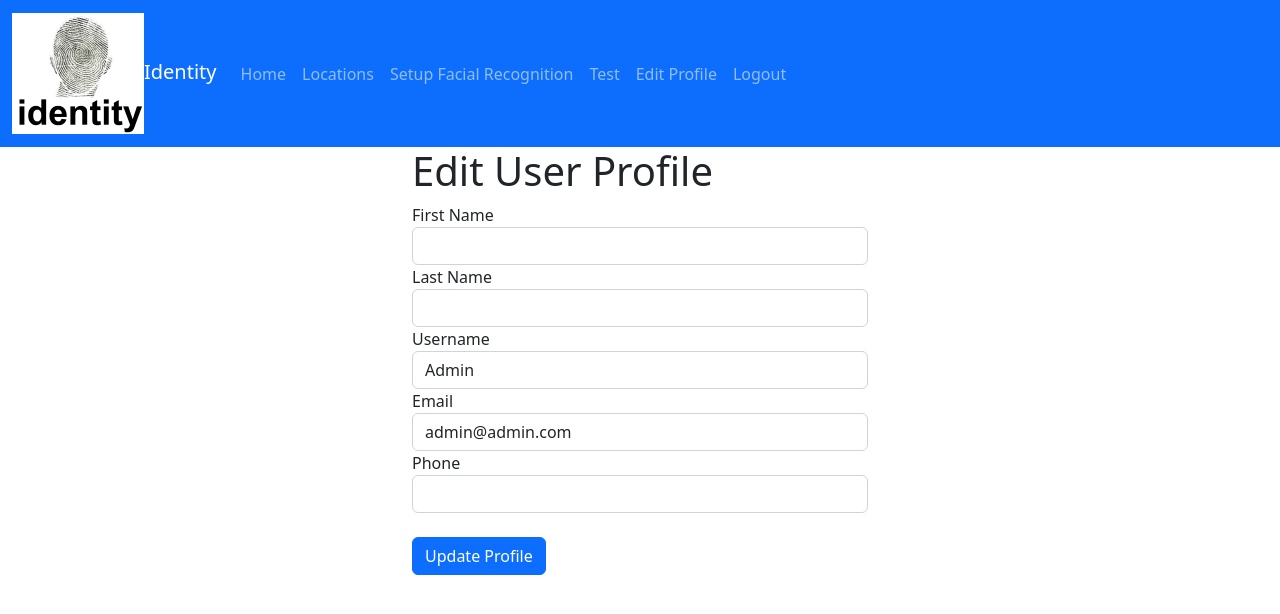
After one commit to Zsolt821201/iDentity-ml-fyp-py, a Django app: page /edit_user_profile/ in a window 1280 px wide. The commit adds this page. Shown: the top 614 px of the page. Run offline with Django 3.2, Linux system fonts and the light colour scheme; a user stored in the database is signed in.

Commit message:
Edit user profile is WIP

```diff
--- a/identity-django/identity/static/js/setup-facial-recognition.js
+++ b/identity-django/identity/static/js/setup-facial-recognition.js
@@ -40,6 +40,7 @@ function postImageToServer(imageBase64Encoding, imageNumber, csrfToken) {
     const options = {
         body: formData,
         method: "POST",
+        headers: headers
     }
 
 
--- a/identity-django/identity/templates/master.html
+++ b/identity-django/identity/templates/master.html
@@ -40,6 +40,9 @@
                 </li>
                 {% if user.is_authenticated %}
                 <li class="nav-item">
+                    <a class="nav-link" href="{% url 'edit_user_profile' %}">Edit Profile</a>
+                </li>
+                <li class="nav-item">
                     <a class="nav-link" href="{% url 'logout' %}">Logout</a>
                 </li>
                 {% else %}
--- /dev/null
+++ b/identity-django/identity/templates/user-accounts/edit-user-profile.html
@@ -0,0 +1,29 @@
+{%extends "master.html" %}
+
+{% block title %}{Edit User Profile }{% endblock %}
+
+{% block content %}
+
+<form method = "POST">
+  <div class="container" style="width: 30rem;">
+    <h1>Edit User Profile</h1>
+      <div class="form-group">
+          {% csrf_token %}
+          <label for="first_name">First Name</label>
+          <input type="text" class="form-control" name="first_name" value="{{user.first_name}}" required>
+          <label for="last_name">Last Name</label>
+          <input type="text" class="form-control" name="last_name" value="{{user.last_name}}" required>
+          <label for="username">Username</label>
+          <input type="text" class="form-control" name="username" value="{{user.username}}" required>
+          <label for="email">Email</label>
+          <input type="email" class="form-control" name="email" value="{{user.email}}" required>
+          <label for="telephone">Phone</label>
+          <input type="text" class="form-control" name="telephone" value="{{user.telephone}}" required>
+
+          <br/>
+          <button class="btn btn-primary" type="submit">Update Profile</button>
+      </div>
+  </div>
+</form>
+
+{%endblock%}
--- a/identity-django/identity/urls.py
+++ b/identity-django/identity/urls.py
@@ -1,6 +1,7 @@
 from django.urls import path
 from django.contrib.auth import views as auth_views
-from . import views
+from .import views
+from .views import UserEditView
 
 
 urlpatterns = [
@@ -12,4 +13,5 @@ urlpatterns = [
     path('setup-facial-recognition/', views.setup_facial_recognition, name='setup_facial_recognition'),
     path('test/', views.test, name='test'),
     path('upload-facial-data/', views.upload_facial_data, name="upload-facial-data"),
+    path('edit_user_profile/', UserEditView.as_view(), name="edit_user_profile"),
 ]
--- a/identity-django/identity/views.py
+++ b/identity-django/identity/views.py
@@ -1,14 +1,17 @@
 import cv2
+from django.urls import reverse_lazy
 from django.views.decorators.csrf import csrf_exempt
 from django.shortcuts import get_object_or_404, render
 from django.contrib.auth import login, logout, authenticate
 from django.contrib.auth.forms import AuthenticationForm
+from django.contrib.auth.forms import UserChangeForm
 from django.http import HttpResponse
 from .utilities import stream_image, get_user_face
 from numpy import ndarray
 from .models import Location, UserAccount
 from django.contrib import messages
 from django.shortcuts import  render, redirect
+from django.views import generic
 from PIL import Image
 
 def index(request):
@@ -36,6 +39,13 @@ def logout_user(request):
     messages.info(request, "Logged out successfully!")
     return redirect('user-accounts/login.html')
 
+class UserEditView(generic.UpdateView):
+    form_class = UserChangeForm
+    template_name = 'user-accounts/edit-user-profile.html'
+    success_url = reverse_lazy('user-accounts/setup-facial-recognition.html')
+
+    def get_object(self):
+        return self.request.user
 
 
 def locations(request):
```
Also changed, not shown: identity-django/identity/templates/user-accounts/user-details.html (deleted, +0 -11 lines), identity-django/identity-2023-01.sqlite3.
